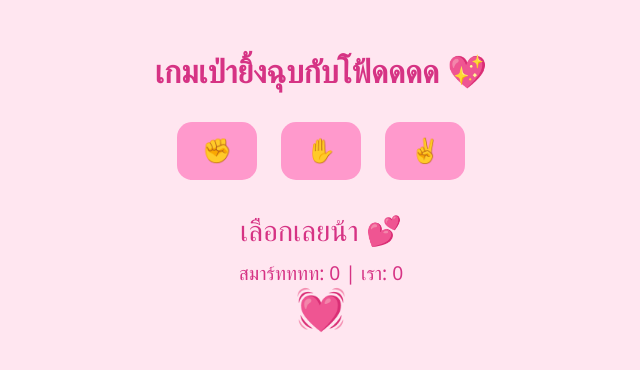
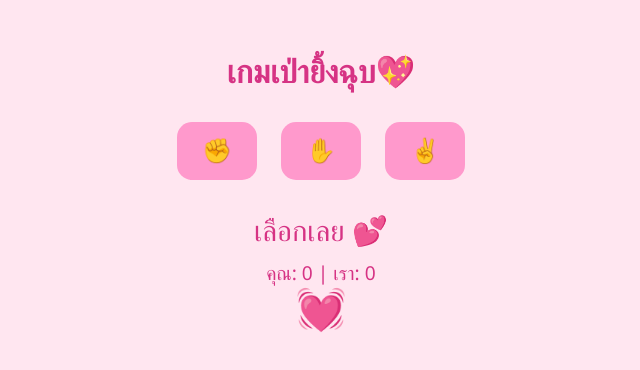
Before and after one commit to Felixz3004/flowerfourrr, a plain HTML site: page index.html in a window 1280 px wide. Shown: the top 370 px of the page, without its empty margins (319-959 px from the left). Drawn offline with Linux system fonts and the light colour scheme.

Commit message:
Update index.html

```diff
--- a/index.html
+++ b/index.html
@@ -3,18 +3,18 @@
 <head>
   <meta charset="UTF-8" />
   <meta name="viewport" content="width=device-width, initial-scale=1.0"/>
-  <title>เกมเป่ายิ้งฉุบกับโฟ้ดดดด 💖</title>
+  <title>เกมเป่ายิ้งฉุบ💖</title>
   <link rel="stylesheet" href="style.css" />
 </head>
 <body>
-  <h1>เกมเป่ายิ้งฉุบกับโฟ้ดดดด 💖</h1>
+  <h1>เกมเป่ายิ้งฉุบ💖</h1>
   <div class="choices">
     <button onclick="play('✊')">✊</button>
     <button onclick="play('✋')">✋</button>
     <button onclick="play('✌️')">✌️</button>
   </div>
-  <div class="result" id="result">เลือกเลยน้า 💕</div>
-  <div class="score" id="score">สมาร์ทททท: 0 | เรา: 0</div>
+  <div class="result" id="result">เลือกเลย 💕</div>
+  <div class="score" id="score">คุณ: 0 | เรา: 0</div>
   <div class="heart">💓</div>
 
   <script src="script.js"></script>
```
